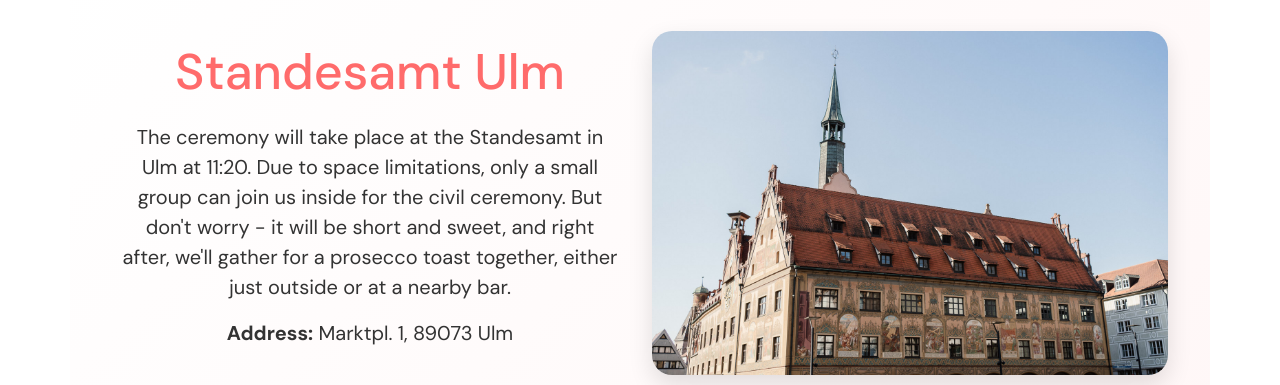
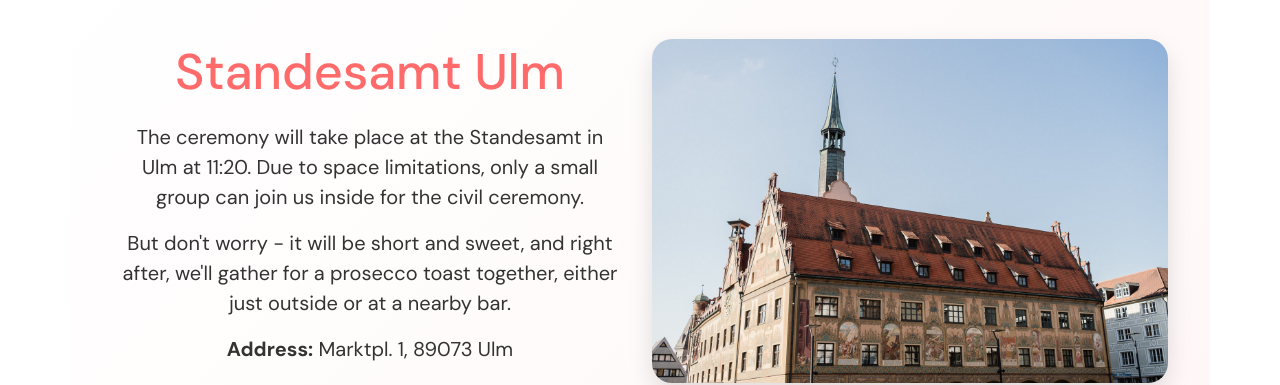
Before and after one commit to TheCodingTom/Wedding-project, a React (Vite) app in the folder react-wedding/: page / in a window 1280 px wide. Shown: the part 1280-1665 px from the top of the page. Built offline with nearby package versions, Linux system fonts and the light colour scheme; a web font is replaced by a local one.

Commit message:
fixed locations texts

```diff
--- a/react-wedding/src/components/Locations.tsx
+++ b/react-wedding/src/components/Locations.tsx
@@ -8,31 +8,37 @@ import { useLanguage } from "../context/LanguageContext";
 
 const locationsTranslations: Record<
   TranslationLang,
-  { description1: string; description2: string; address: string }
+  { standesamt1: string; standesamt2: string; garden: string; address: string }
 > = {
   en: {
-    description1:
-      "The ceremony will take place at the Standesamt in Ulm at 11:20. Due to space limitations, only a small group can join us inside for the civil ceremony. But don't worry - it will be short and sweet, and right after, we'll gather for a prosecco toast together, either just outside or at a nearby bar.",
-    description2:
+    standesamt1:
+      "The ceremony will take place at the Standesamt in Ulm at 11:20. Due to space limitations, only a small group can join us inside for the civil ceremony. ",
+    standesamt2:
+      "But don't worry - it will be short and sweet, and right after, we'll gather for a prosecco toast together, either just outside or at a nearby bar.",
+
+    garden:
       "After the ceremony, the celebration continues at Geri's parents' place, where we'll enjoy good food, drinks and music in their beautiful garden. The amazing team from Anomal will treat us to delicious Italian specialties and drinks. And to top it all off - we'll wrap up the evening with a proper party and live DJ set in the garage!",
 
     address: "Address",
   },
   it: {
-    description1:
-      "La cerimonia si terrà alle 11:20 presso il municipio (Standesamt) di Ulm. A causa dello spazio limitato, solo un piccolo gruppo potrà assistere alla cerimonia civile. Ma niente paura: durerà circa 20–30 minuti, e subito dopo ci ritroveremo tutti insieme per un brindisi, proprio fuori dal municipio o in un bar lì vicino.",
-
-    description2:
+    standesamt1:
+      "La cerimonia si terrà alle 11:20 presso il municipio (Standesamt) di Ulm. A causa dello spazio limitato, solo un piccolo gruppo potrà assistere alla cerimonia civile. ",
+    standesamt2:
+      "Ma niente paura: durerà circa 20–30 minuti, e subito dopo ci ritroveremo tutti insieme per un brindisi, proprio fuori dal municipio o in un bar lì vicino.",
+    garden:
       "Dopo la cerimonia, la festa continua a casa dei genitori di Geri, dove potremo goderci del buon cibo, bevande e musica nel loro splendido giardino. Il fantastico team di Anomal ci delizierà con specialità italiane e drink. E per chi si reggerà ancora in piedi: DJ set in garage per concludere la serata in bellezza!",
 
     address: "Indirizzo",
   },
   de: {
-    description1:
-      "Die Zeremonie findet um 11:20 Uhr im Standesamt in Ulm statt. Aufgrund begrenzter Platzkapazitäten kann uns nur eine kleine Gruppe zur standesamtlichen Trauung begleiten. Aber keine Sorge – sie wird kurz und schön, und direkt danach stoßen wir gemeinsam mit einem Glas Prosecco an, entweder direkt vor dem Standesamt oder in einer nahegelegenen Bar.",
-
-    description2:
-      "Nach der Zeremonie geht die Feier bei Geris Eltern weiter, wo wir in ihrem wunderschönen Garten gutes Essen, Getränke und Musik genießen. Das fantastische Team von Anomal wird uns mit köstlichen italienischen Spezialitäten und Drinks verwöhnen. Und zum krönenden Abschluss des Abends feiern wir eine richtige Party mit Live-DJ-Set in der Garage!",
+    standesamt1: `Die Zeremonie findet um 11:20 Uhr im Standesamt Ulm statt.
+Da die Platzanzahl dort leider begrenzt ist, kann uns nur ein Teil von euch zur Trauung begleiten.
+`,
+    standesamt2: `Aber keine Sorge - ihr müsst nicht lange warten:
+Direkt im Anschluss stoßen wir gemeinsam mit einem Glas Prosecco an, entweder direkt vor dem Standesamt oder in einer nahegelegenen Bar.
+`,
+    garden: `Nach der Trauung geht die Feier bei Geri’s Eltern weiter, wo wir im wunderschönen Garten gutes Essen, Getränke und Musik genießen. Das wunderbare Team von Anomal wird uns mit köstlichen italienischen Spezialitäten und Drinks verwöhnen. Und zum krönenden Abschluss gibt's einen kleinen Garagen-Rave mit unseren liebsten DJs! `,
 
     address: "Adresse",
   },
@@ -40,7 +46,7 @@ const locationsTranslations: Record<
 
 function Locations() {
   const { language } = useLanguage();
-  const { description1, description2, address } =
+  const { standesamt1, standesamt2, garden, address } =
     locationsTranslations[language as TranslationLang] ||
     locationsTranslations.en;
   return (
@@ -48,7 +54,8 @@ function Locations() {
       <Row className={styles.topContainer} xs={1} md={2}>
         <Col className={styles.standesamtInfo}>
           <h2 className={styles.sectionTitle}>Standesamt Ulm</h2>
-          <p className={styles.sectionText}>{description1}</p>
+          <p className={styles.sectionText}>{standesamt1}</p>
+          <p className={styles.sectionText}>{standesamt2}</p>
           <p className={styles.sectionText}>
             <strong>{address}:</strong> Marktpl. 1, 89073 Ulm
           </p>
@@ -67,7 +74,7 @@ function Locations() {
         </Col>
         <Col className={styles.gardenInfo}>
           <h2 className={styles.sectionTitle}>Garden Party</h2>
-          <p className={styles.sectionText}>{description2}</p>
+          <p className={styles.sectionText}>{garden}</p>
           <p className={styles.sectionText}>
             <strong>Address:</strong> Safranberg 12, 89075 Ulm
           </p>
```
